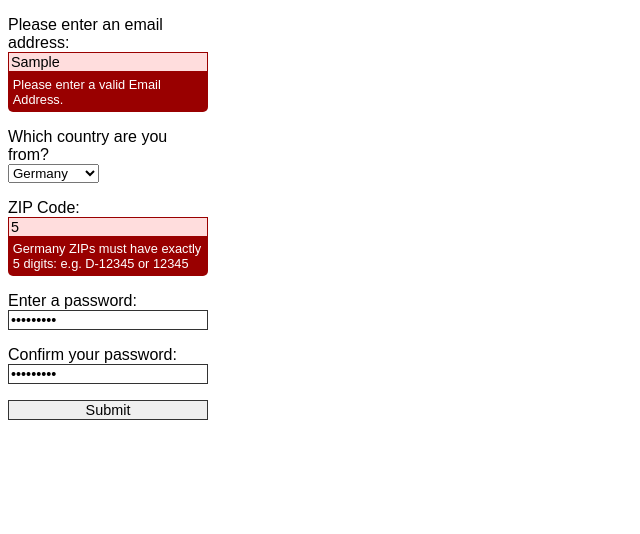
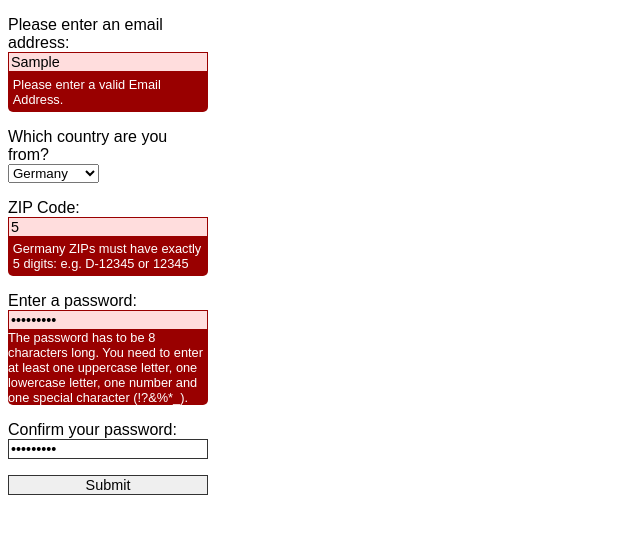
Before and after one commit to Cyndowow/js-form-validation, a plain HTML site: page index.html in a window 1280 px wide. Both pictures are taken after typing "Sample", "5", "Sample123", "Sample123" into the empty fields and a click on the input "Submit". Shown: the whole page, without its empty margins (0-640 px from the left). Drawn offline with Linux system fonts and the light colour scheme.

Commit message:
Add password checking

```diff
--- a/index.html
+++ b/index.html
@@ -41,6 +41,7 @@
             <label for="pwd">
                 <span>Enter a password:</span>
                 <input type="password" name="pwd" id="pwd">
+                <span class="error" aria-live="polite"></span>
             </label>
         </p>
 
@@ -48,6 +49,7 @@
             <label for="pwdconf">
                 <span>Confirm your password:</span>
                 <input type="password" name="pwdconf" id="pwdconf">
+                <span class="error" aria-live="polite"></span>
             </label>
         </p>
 
--- a/main.js
+++ b/main.js
@@ -74,10 +74,57 @@ function checkZip() {
 window.onload = () => {
     document.getElementById("country").onchange = checkZip;
     document.getElementById("ZIP").oninput = checkZip;
+    document.getElementById("pwd").oninput = checkPassword;
+    document.getElementById("pwdconf").oninput = checkPasswordConfirmation;
 }
 
+// Password checker
 
+function checkPassword() {
+    const pwd = document.getElementById("pwd");
+    const pwdError = pwd.nextElementSibling;
 
+    const pwdRegex = /^(?=.*[a-z])(?=.*[A-Z])(?=.*\d)(?=.*[@$!%*?&_])[A-Za-z\d@$!%*?&_]{8,}$/;
 
-const pwd = document.getElementById("pwd");
-const pwdConf = document.getElementById("pwdconf");
+    const pwdIsValid = pwd.value.length === 0 || pwdRegex.test(pwd.value);
+    pwd.className = pwdIsValid ? "valid" : "invalid";
+
+    /*pwd.addEventListener("input", () => {
+        const pwdIsValid = pwd.value.length === 0 || pwdRegex.test(pwd.value);
+        if(pwdIsValid) {
+            pwd.className = "valid";
+            pwdError.textContent = "";
+            pwdError.className = "error";
+        } else {
+            pwd.className = "invalid";
+            pwdError.textContent = "The password has to be 8 characters long. You need to enter at least one uppercase letter, one lowercase letter, one number and one special character (!?&%*)."
+        }
+    });*/
+        if(pwdIsValid) {
+            pwd.className = "valid";
+            pwdError.textContent = "";
+            pwdError.className = "error";
+        } else {
+            pwd.className = "invalid";
+            pwdError.textContent = "The password has to be 8 characters long. You need to enter at least one uppercase letter, one lowercase letter, one number and one special character (!?&%*_)."
+        }
+    ;
+    }
+
+function checkPasswordConfirmation() {
+    const pwdConf = document.getElementById("pwdconf");
+    const pwdConfError = pwdConf.nextElementSibling;
+    const pwd = document.getElementById("pwd").value;
+
+    const pwdConfisValid = pwdConf.length === 0 || pwdConf.value === pwd;
+    pwdConf.className = pwdConfisValid ? "valid" : "invalid";
+    if(pwdConfisValid) {
+        pwdConf.className = "valid";
+        pwdConfError.className = "error";
+        pwdConfError.textContent = "";
+    } else {
+        pwdConf.className = "invalid";
+        pwdConfError.className = "error active";
+        pwdConfError.textContent = "Passwords aren't matching. Please check again.";
+    }
+}
```
